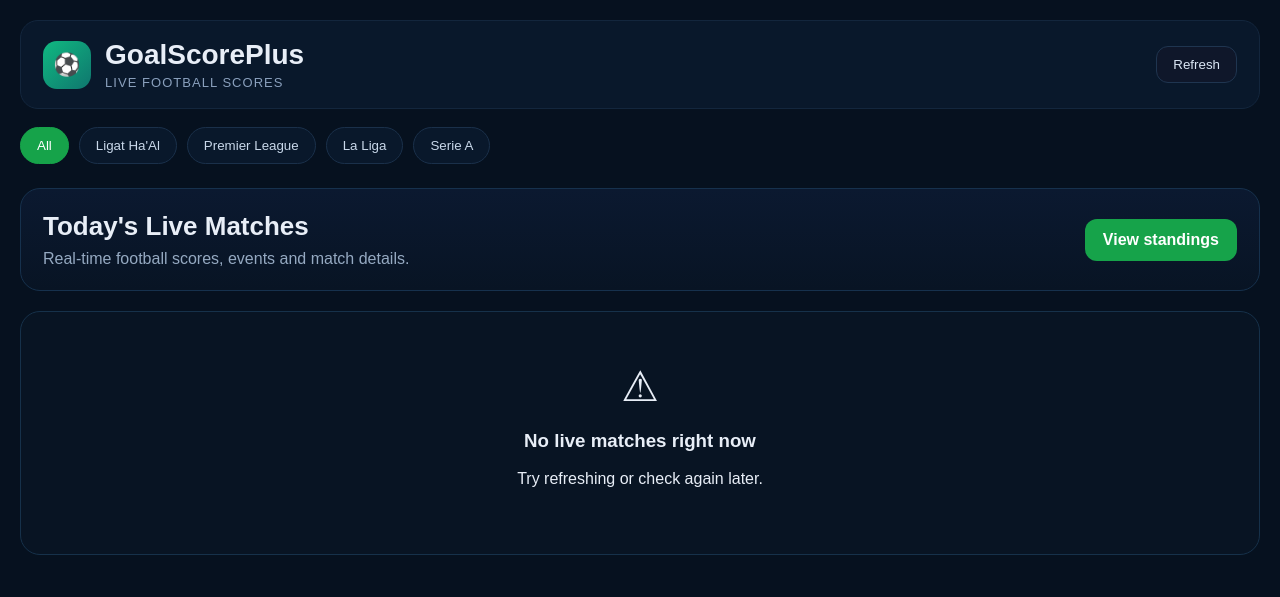
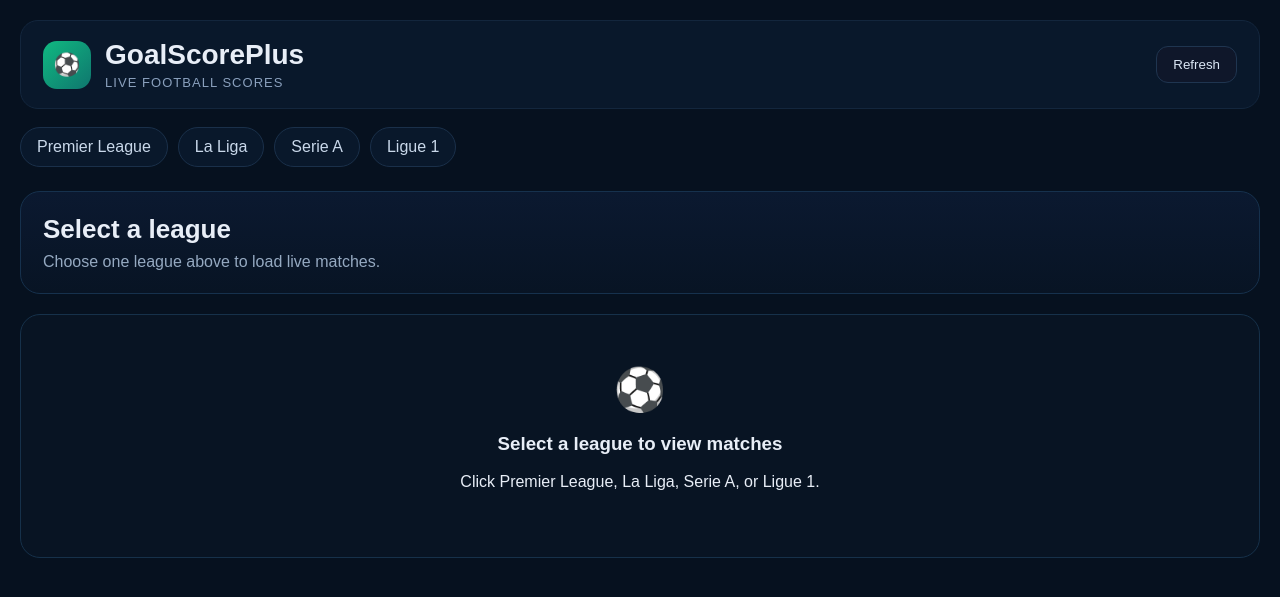
Before and after one commit to KevinBoyadjian/FinalProjectDevops, a Flask app: page / in a window 1280 px wide. Shown: the top 597 px of the page. Run offline with Flask 3, Linux system fonts and the light colour scheme; data that the repository does not hold is empty.

Commit message:
last updates frontend

```diff
--- a/app/app.py
+++ b/app/app.py
@@ -14,32 +14,22 @@ football_service = FootballAPIService(app.config)
 def index():
     league = request.args.get("league")
 
-    matches = football_service.get_live_matches(league)
-    mode = "live"
+    matches = []
+    mode = None
 
-    if not matches:
-        matches = football_service.get_upcoming_matches(league)
-        mode = "upcoming"
+    if league:
+        matches = football_service.get_live_matches(league)
+        mode = "live"
+
+        if not matches:
+            matches = football_service.get_upcoming_matches(league)
+            mode = "upcoming"
 
     return render_template(
         "index.html",
         matches=matches,
         mode=mode,
-        selected_league=league or "all",
-        leagues=football_service.get_supported_leagues(),
-    )
-
-
-@app.route("/standings")
-def standings():
-    league = request.args.get("league", "premier-league")
-    table = football_service.get_standings(league)
-
-    return render_template(
-        "standings.html",
-        standings=table,
         selected_league=league,
-        leagues=football_service.get_supported_leagues(),
     )
 
 
@@ -57,6 +47,12 @@ def match_details(match_id):
 def api_live():
     league = request.args.get("league")
 
+    if not league:
+        return jsonify({
+            "mode": None,
+            "matches": []
+        })
+
     matches = football_service.get_live_matches(league)
     mode = "live"
 
--- a/app/static/js/main.js
+++ b/app/static/js/main.js
@@ -2,16 +2,31 @@ async function refreshLiveMatches() {
     const container = document.getElementById("matches-container");
     if (!container) return;
 
+    const league = container.dataset.league || "la-liga";
+
     try {
-        const response = await fetch("/api/live");
-        const matches = await response.json();
+        const response = await fetch(`/api/live?league=${league}`);
+
+        if (response.status === 429) {
+            container.innerHTML = `
+                <div class="empty-state">
+                    <div class="empty-icon">⏳</div>
+                    <h3>API limit reached</h3>
+                    <p>Too many requests. Please wait a little before refreshing again.</p>
+                </div>
+            `;
+            return;
+        }
+
+        const data = await response.json();
+        const matches = data.matches || [];
 
         if (!matches.length) {
             container.innerHTML = `
                 <div class="empty-state">
                     <div class="empty-icon">⚠</div>
-                    <h3>No live matches right now</h3>
-                    <p>Try refreshing or check again later.</p>
+                    <h3>No matches found right now</h3>
+                    <p>Try another league or refresh later.</p>
                 </div>
             `;
             return;
@@ -22,10 +37,11 @@ async function refreshLiveMatches() {
         matches.forEach(match => {
             const card = document.createElement("article");
             card.className = "match-card";
+
             card.innerHTML = `
                 <div class="match-status">
                     <span class="live-badge">${match.status}</span>
-                    <span class="minute">${match.minute}'</span>
+                    <span class="minute">${match.minute || 0}'</span>
                 </div>
 
                 <div class="teams">
@@ -39,21 +55,25 @@ async function refreshLiveMatches() {
                     </div>
                 </div>
 
+                <p class="match-league">${match.league}</p>
+
                 <div class="card-footer">
                     <a class="details-link" href="/match/${match.id}">Match details</a>
                 </div>
             `;
+
             container.appendChild(card);
         });
+
     } catch (error) {
         container.innerHTML = `
             <div class="empty-state">
                 <div class="empty-icon">✖</div>
                 <h3>Failed to load matches</h3>
-                <p>Please try again in a moment.</p>
+                <p>Please try again later.</p>
             </div>
         `;
-        console.error("Error refreshing live matches:", error);
+        console.error(error);
     }
 }
 
@@ -64,5 +84,5 @@ document.addEventListener("DOMContentLoaded", () => {
         refreshButton.addEventListener("click", refreshLiveMatches);
     }
 
-    setInterval(refreshLiveMatches, 60000);
+    setInterval(refreshLiveMatches, 30000);
 });
--- a/app/templates/index.html
+++ b/app/templates/index.html
@@ -2,12 +2,12 @@
 <html lang="en">
 <head>
     <meta charset="UTF-8">
-    <meta name="viewport" content="width=device-width, initial-scale=1.0">
     <title>GoalScorePlus - Live Football Scores</title>
     <link rel="stylesheet" href="{{ url_for('static', filename='css/style.css') }}">
 </head>
 <body class="dark-body">
 <div class="app-shell">
+
     <header class="topbar">
         <div class="brand">
             <div class="brand-logo">⚽</div>
@@ -17,47 +17,68 @@
             </div>
         </div>
 
-            <div class="topbar-actions">
         <button id="refresh-btn" class="refresh-btn">Refresh</button>
-            </div>
     </header>
 
     <nav class="league-tabs">
-            <button class="league-tab active">All</button>
-            <button class="league-tab">Ligat Ha'Al</button>
-            <button class="league-tab">Premier League</button>
-            <button class="league-tab">La Liga</button>
-            <button class="league-tab">Serie A</button>
+        <a class="league-tab {% if selected_league == 'premier-league' %}active{% endif %}" href="/?league=premier-league">Premier League</a>
+        <a class="league-tab {% if selected_league == 'la-liga' %}active{% endif %}" href="/?league=la-liga">La Liga</a>
+        <a class="league-tab {% if selected_league == 'serie-a' %}active{% endif %}" href="/?league=serie-a">Serie A</a>
+        <a class="league-tab {% if selected_league == 'ligue-1' %}active{% endif %}" href="/?league=ligue-1">Ligue 1</a>
     </nav>
 
     <main class="content">
         <section class="hero-panel">
             <div>
+                {% if not selected_league %}
+                    <h2>Select a league</h2>
+                    <p>Choose one league above to load live matches.</p>
+                {% elif mode == "live" %}
                     <h2>Today's Live Matches</h2>
                     <p>Real-time football scores, events and match details.</p>
+                {% else %}
+                    <h2>Upcoming Matches</h2>
+                    <p>No live match right now. Showing upcoming matches.</p>
+                {% endif %}
             </div>
-                <a href="/standings" class="standings-link">View standings</a>
+
+            {% if selected_league %}
+            {% endif %}
         </section>
 
-            <section id="matches-container" class="matches-grid">
-                {% if matches %}
+        <section id="matches-container" class="matches-grid" data-league="{{ selected_league or '' }}">
+            {% if not selected_league %}
+                <div class="empty-state">
+                    <div class="empty-icon">⚽</div>
+                    <h3>Select a league to view matches</h3>
+                    <p>Click Premier League, La Liga, Serie A, or Ligue 1.</p>
+                </div>
+            {% elif matches %}
                 {% for match in matches %}
                 <article class="match-card">
                     <div class="match-status">
                         <span class="live-badge">{{ match.status }}</span>
-                            <span class="minute">{{ match.minute }}'</span>
+                        <span class="minute">
+                            {% if match.minute %}
+                                {{ match.minute }}'
+                            {% else %}
+                                Upcoming
+                            {% endif %}
+                        </span>
                     </div>
 
                     <div class="teams">
                         <div class="team-row">
                             <span class="team-name">{{ match.home_team }}</span>
-                                <span class="team-score">{{ match.home_score }}</span>
+                            <span class="team-score">{{ match.home_score or 0 }}</span>
                         </div>
                         <div class="team-row">
                             <span class="team-name">{{ match.away_team }}</span>
-                                <span class="team-score">{{ match.away_score }}</span>
+                            <span class="team-score">{{ match.away_score or 0 }}</span>
                         </div>
                     </div>
+
+                    <p class="match-league">{{ match.league }}</p>
 
                     <div class="card-footer">
                         <a href="/match/{{ match.id }}" class="details-link">Match details</a>
@@ -67,12 +88,13 @@
             {% else %}
                 <div class="empty-state">
                     <div class="empty-icon">⚠</div>
-                        <h3>No live matches right now</h3>
-                        <p>Try refreshing or check again later.</p>
+                    <h3>No matches found</h3>
+                    <p>Try another league or refresh later.</p>
                 </div>
             {% endif %}
         </section>
     </main>
+
 </div>
 
 <script src="{{ url_for('static', filename='js/main.js') }}"></script>
```
Also changed, not shown: app/templates/standings.html (deleted, +0 -37 lines). Lines whose indentation alone changed are shown as unchanged.
